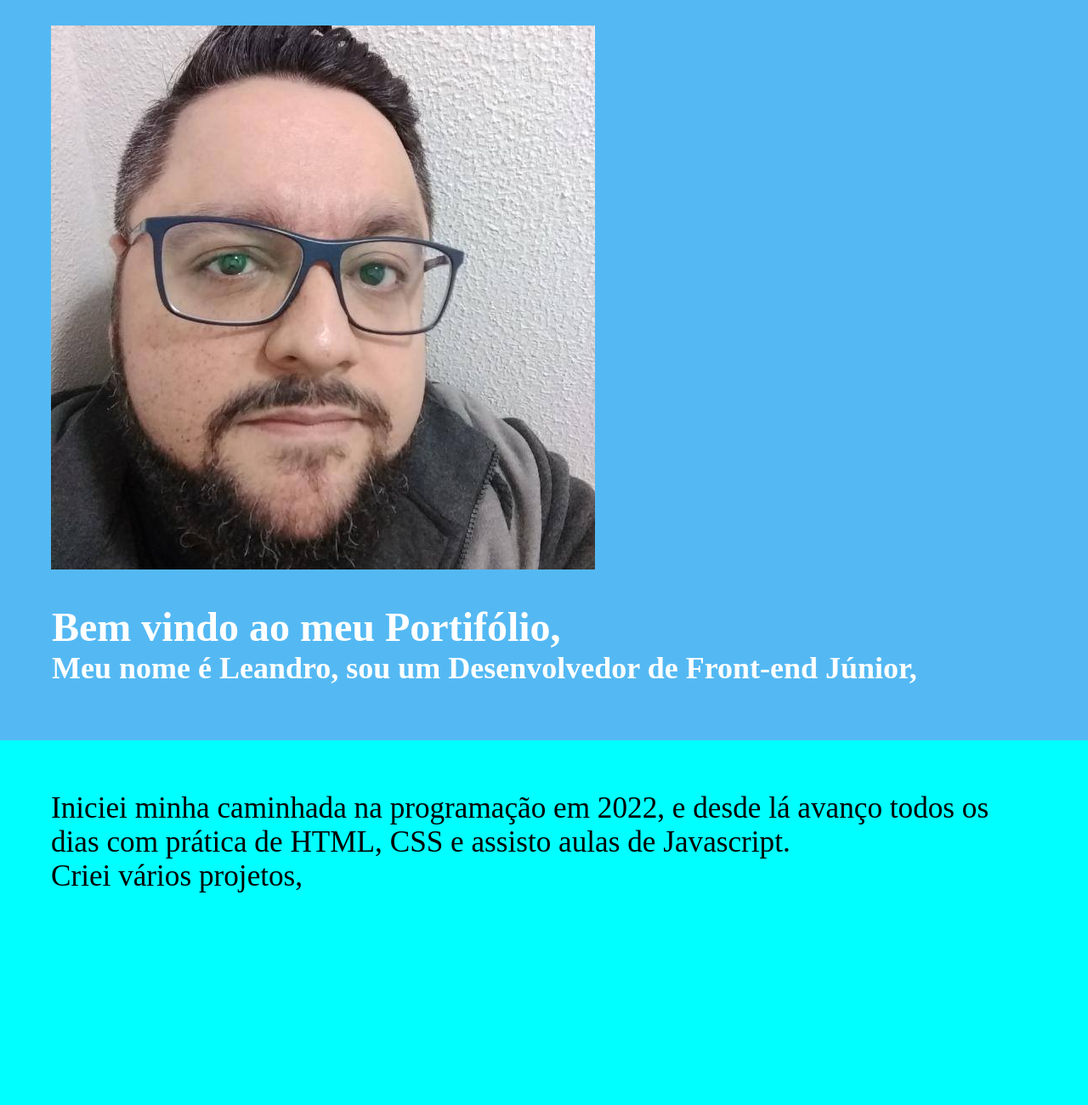
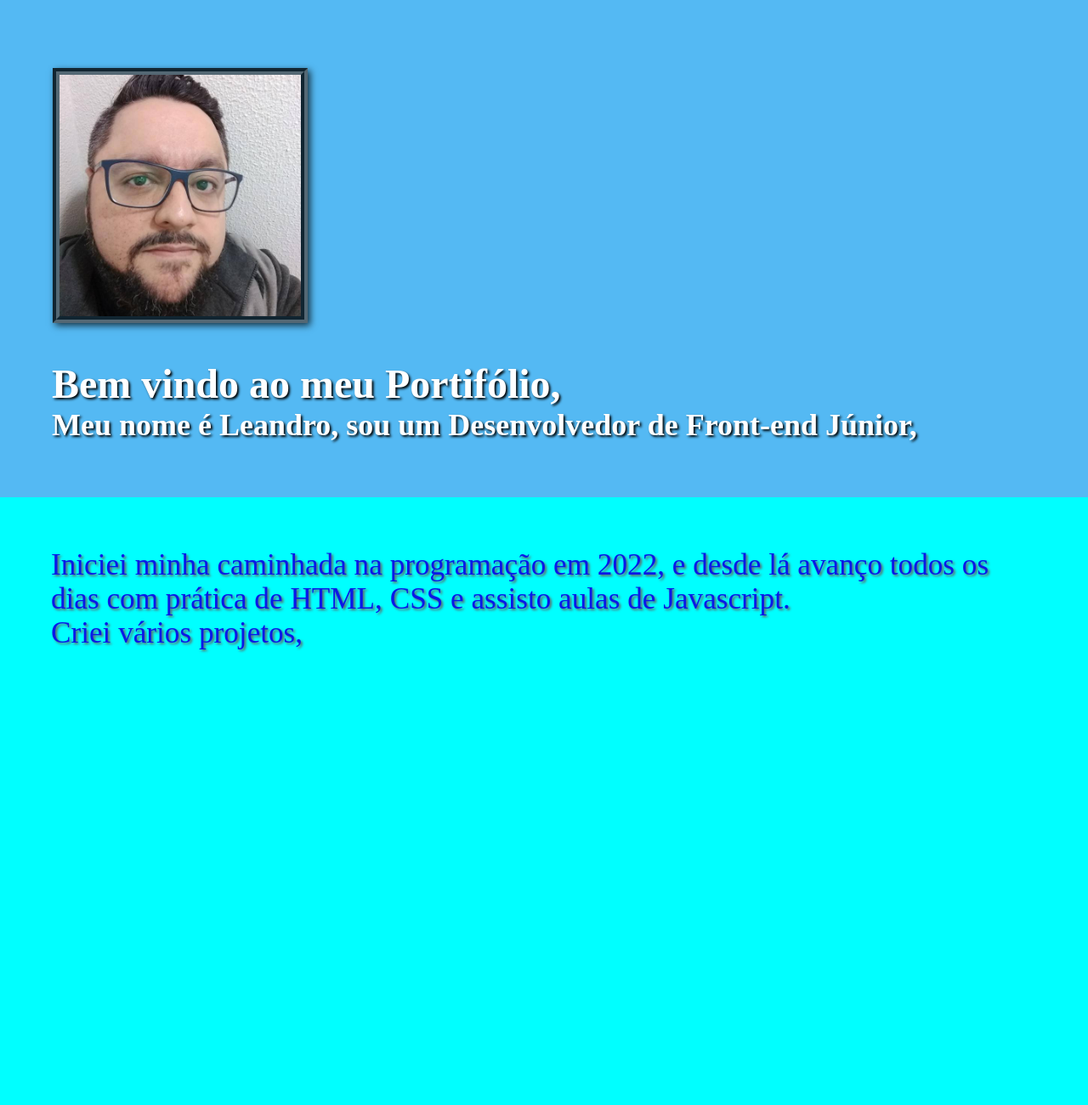
Before and after one commit to Leandrolsantos/profilepage, a plain HTML site: page index.html in a window 1280 px wide. Shown: the top 1300 px of the page at 85% size. Drawn offline with Linux system fonts and the light colour scheme.

Commit message:
324º dia de CTD - CSS.

```diff
--- a/assets/css/style.css
+++ b/assets/css/style.css
@@ -9,14 +9,12 @@ body {
     color: white;
 }
 
-.foto {
-    display: flex;
-    flex-direction: column;
-    align-items:first baseline;
-    justify-content: center;
-    width: 400px;
-    margin-top: 30px;
-    margin-left: 60px;
+.foto img {
+    width: 300px;
+    margin-top: 80px;
+    margin-left: 62px;
+    border: 8px groove rgba(0, 0, 0, 0.795);
+    box-shadow: 3px 3px 8px rgba(0, 0, 0, 0.733);
 }
 
 .main__profile {
@@ -24,10 +22,11 @@ body {
     margin-left: 51px;
     padding: 10px;
     font-size: 1.5rem;
+    text-shadow: 2px 2px 3px black;
 }
 
 .sobre__texto p {
-    color: black;
+    color: rgb(10, 24, 231);
     display: flex;
     flex-direction: column;
     align-items:self-start;
@@ -38,4 +37,5 @@ body {
     padding: 60px;
     margin: 0 auto;
     font-size: 2.2rem;
+    text-shadow: 2px 2px 3px rgb(100, 98, 98);
 }
```
